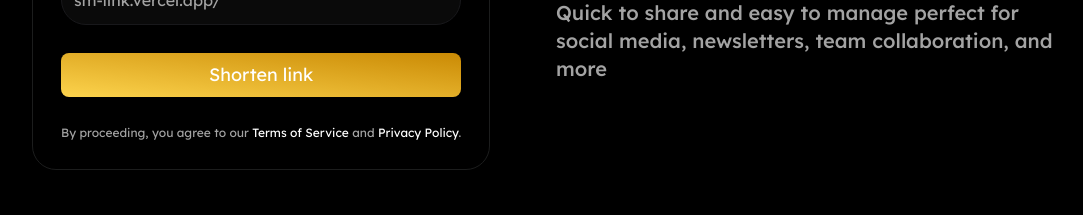
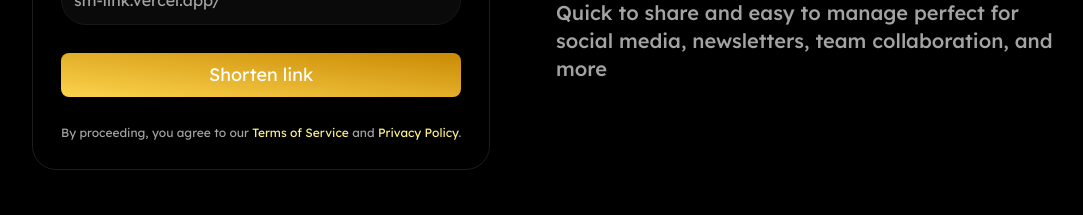
Before and after one commit to JoSG7/sm-link, a Next.js app: page / in a window 1280 px wide. Shown: the part 940-1155 px from the top of the page, without its empty margins (96-1179 px from the left). Built offline with nearby package versions, Linux system fonts and the light colour scheme; no server answers.

Commit message:
shorlinkform Colors 4

```diff
--- a/src/components/home/sections/LinkForm/LinkFormSection.tsx
+++ b/src/components/home/sections/LinkForm/LinkFormSection.tsx
@@ -15,7 +15,7 @@ export function LinkFormSection() {
         <ShortLinkForm />
 
         {/* This p only appears in 360px */}
-        <p className="pb-5 pt-5 font-medium text-center text-transparent bg-gradient-to-br from-white to-amber-500 bg-clip-text max-w-xs lg-2:hidden">
+        <p className="pb-5 pt-5 font-medium text-center text-[#E5E7Eb] max-w-xs lg-2:hidden">
           Quick to share and easy to manage, perfect for social media, newsletters, team collaboration, and more
         </p>
 
@@ -23,7 +23,7 @@ export function LinkFormSection() {
           <article className="rounded-xl border bg-neutral-950 border-[#1c1d1d] p-2">
             <div className="flex justify-center pb-2">
               <div className="p-1 rounded-full bg-gray-900">
-                <IconBrandInstagramFilled className="" />
+                <IconBrandInstagramFilled className="text-amber-200" />
               </div>
             </div>
             <p className="text-xs">Social Media</p>
@@ -32,7 +32,7 @@ export function LinkFormSection() {
           <article className="rounded-xl border bg-neutral-950 border-[#1c1d1d] p-2">
             <div className="flex justify-center pb-2">
               <div className="p-1 rounded-full bg-gray-900">
-                <IconBasketDiscount className="" />
+                <IconBasketDiscount className="text-amber-200" />
               </div>
             </div>
             <p className="text-xs">Exclusive Offers</p>
@@ -41,7 +41,7 @@ export function LinkFormSection() {
           <article className="rounded-xl border bg-neutral-950 border-[#1c1d1d] p-2">
             <div className="flex justify-center pb-2">
               <div className="p-1 rounded-full bg-gray-900">
-                <IconBrandOffice className="" />
+                <IconBrandOffice className="text-amber-200" />
               </div>
             </div>
             <p className="text-xs">Documents</p>
--- a/src/components/home/sections/LinkForm/ShortLinkForm.tsx
+++ b/src/components/home/sections/LinkForm/ShortLinkForm.tsx
@@ -76,8 +76,8 @@ export function ShortLinkForm() {
       </div>
 
       <p className="text-xs text-neutral-400 text-center">
-        By proceeding, you agree to our <span className="text-white">Terms of Service</span> and
-        <span className="text-white"> Privacy Policy</span>.
+        By proceeding, you agree to our <span className="text-yellow-200">Terms of Service</span> and
+        <span className="text-yellow-200"> Privacy Policy</span>.
       </p>
     </form>
   )
```
